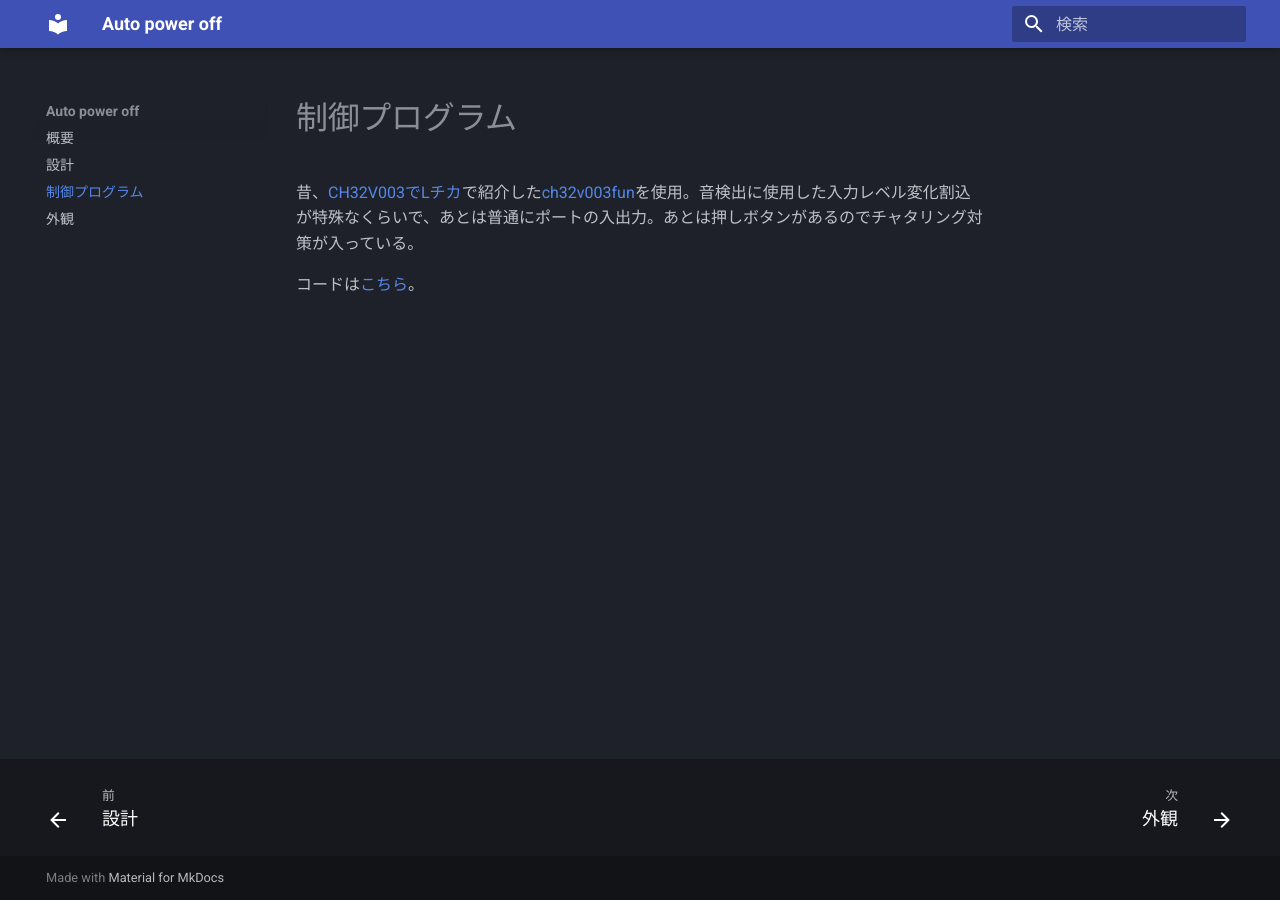
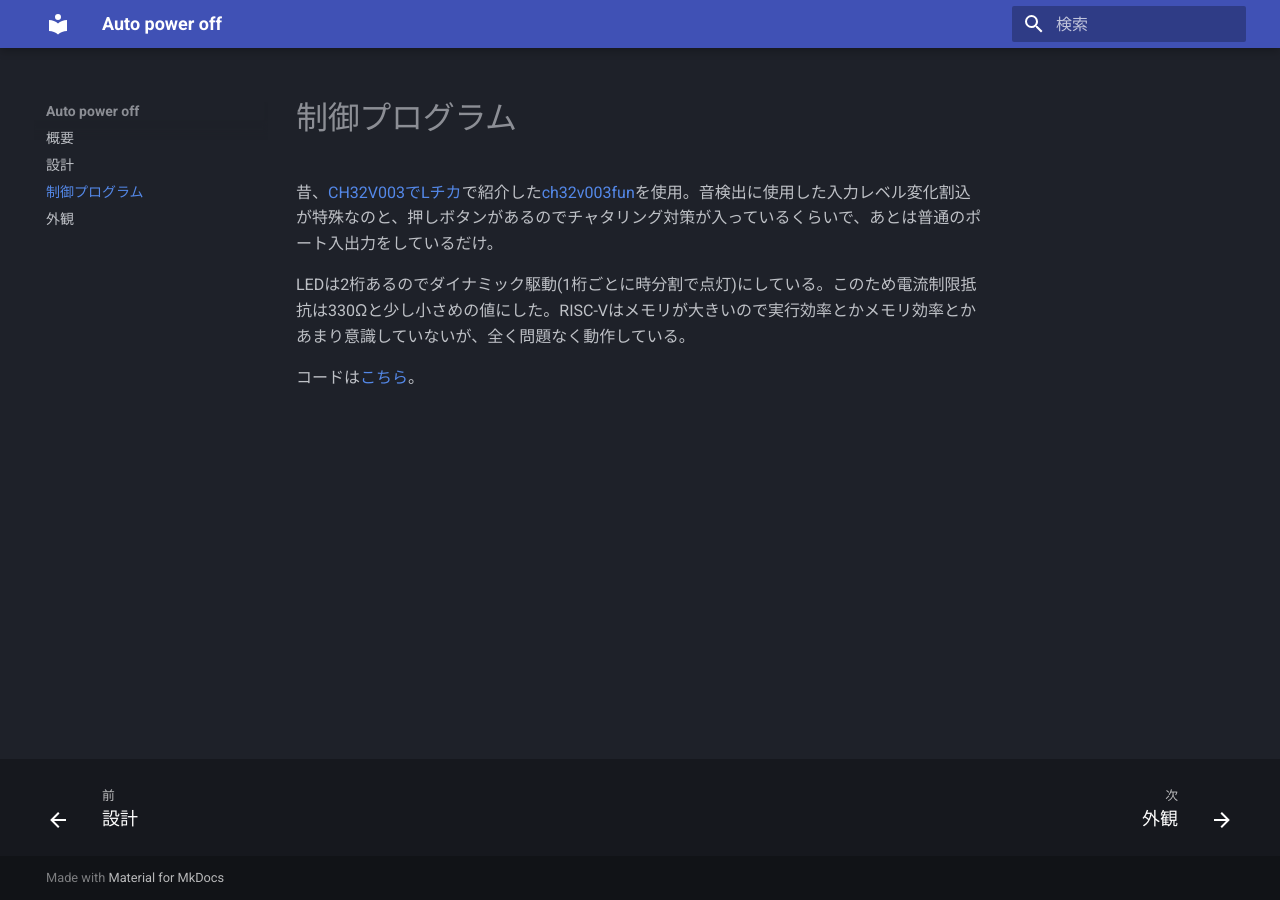
Before and after one commit to ruimo/auto_power_off, an MkDocs documentation site: the page built from docs/program.md, in a window 1280 px wide. Built offline with MkDocs 1.6.1 and Material for MkDocs 9.7.7, drawn with Linux system fonts in a browser that asks for light colours.

Commit message:
Add docs.

```diff
--- a/docs/program.md
+++ b/docs/program.md
@@ -1,5 +1,7 @@
 # 制御プログラム
 
-昔、[CH32V003でLチカ](https://ruimo.github.io/ch32v003try/)で紹介した[ch32v003fun](https://github.com/cnlohr/ch32v003fun/)を使用。音検出に使用した入力レベル変化割込が特殊なくらいで、あとは普通にポートの入出力。あとは押しボタンがあるのでチャタリング対策が入っている。
+昔、[CH32V003でLチカ](https://ruimo.github.io/ch32v003try/)で紹介した[ch32v003fun](https://github.com/cnlohr/ch32v003fun/)を使用。音検出に使用した入力レベル変化割込が特殊なのと、押しボタンがあるのでチャタリング対策が入っているくらいで、あとは普通のポート入出力をしているだけ。
+
+LEDは2桁あるのでダイナミック駆動(1桁ごとに時分割で点灯)にしている。このため電流制限抵抗は330Ωと少し小さめの値にした。RISC-Vはメモリが大きいので実行効率とかメモリ効率とかあまり意識していないが、全く問題なく動作している。
 
 コードは[こちら](https://github.com/ruimo/auto_power_off)。
```
Also changed, not shown: docs/exterior.md (+6 -0 lines), 1 other file.
